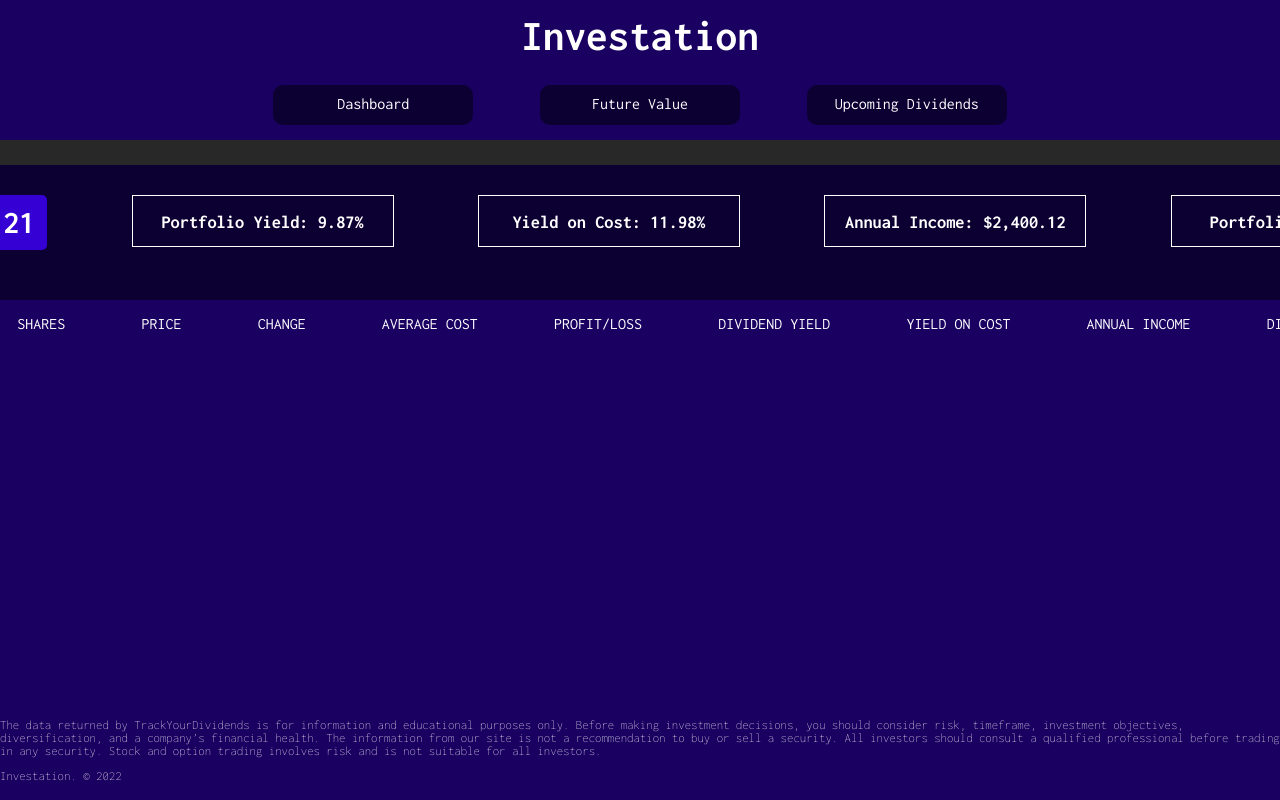
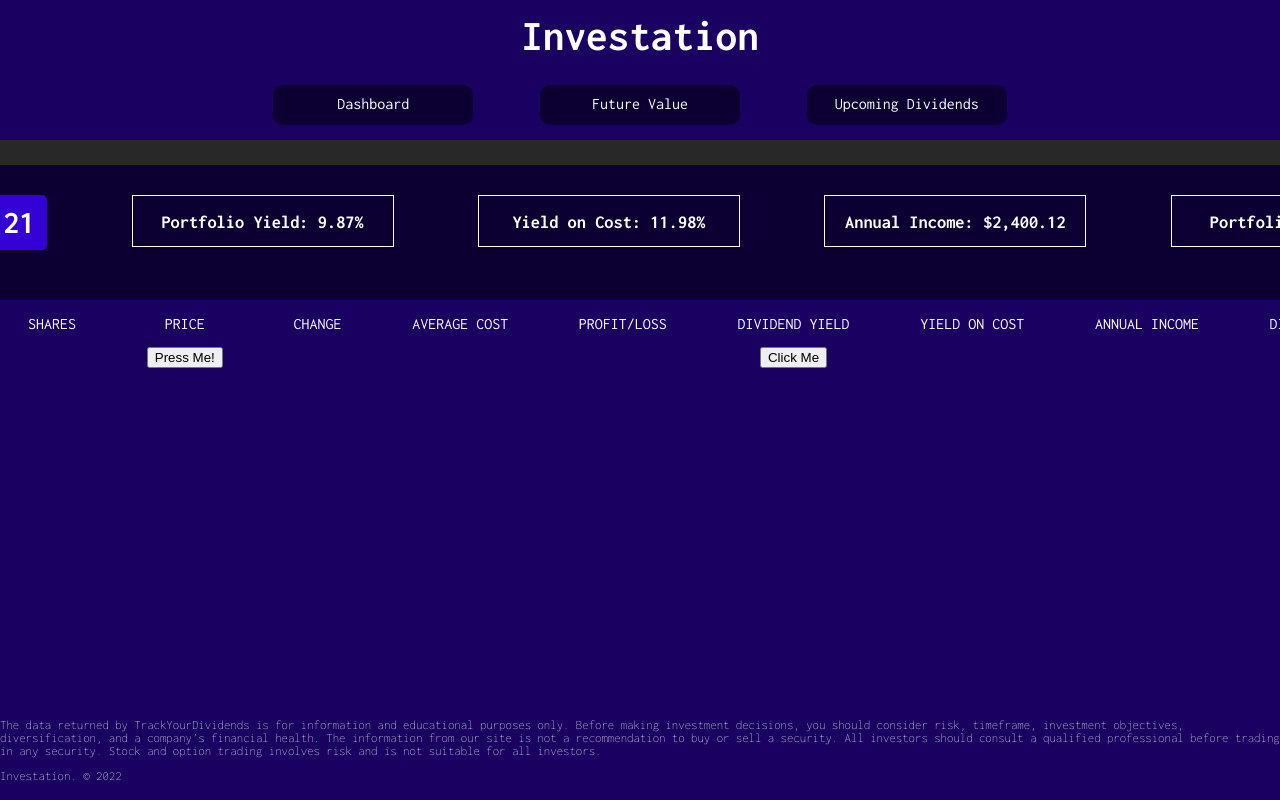
Before and after one commit to parsTroy/dividend-tracker, a React (Create React App) app: page / in a window 1280 px wide. Built offline with nearby package versions, Linux system fonts and the light colour scheme.

Commit message:
API CALLS

```diff
--- a/package.json
+++ b/package.json
@@ -6,6 +6,7 @@
     "@testing-library/jest-dom": "^5.16.5",
     "@testing-library/react": "^13.3.0",
     "@testing-library/user-event": "^13.5.0",
+    "axios": "^0.27.2",
     "node-sass": "^7.0.1",
     "react": "^18.2.0",
     "react-dom": "^18.2.0",
--- a/src/components/Dashboard/Dashboard.jsx
+++ b/src/components/Dashboard/Dashboard.jsx
@@ -1,5 +1,8 @@
 import React from "react";
 import style from './Dashboard.module.css';
+import StockDividend from "./StockDividend/StockDividend";
+import StockPrice from "./StockPrice/StockPrice";
+import StockTicker from "./StockTicker/StockTicker";
 
 const Dashboard = () => {
   return (
@@ -12,34 +15,37 @@
         <div className={style.beta}>Portfolio Beta: {`0.72`}</div>
       </div>
       <div className={style.portfolio}>
-        <div class={style.ticker}>
+        <div className={style.ticker}>
           TICKER
+          <StockTicker />
         </div>
-        <div class={style.shares}>
+        <div className={style.shares}>
           SHARES
         </div>
-        <div class={style.price}>
+        <div className={style.price}>
           PRICE
+          <StockPrice />
         </div>
-        <div class={style.change}>
+        <div className={style.change}>
           CHANGE
         </div>
-        <div class={style.averageCost}>
+        <div className={style.averageCost}>
           AVERAGE COST
         </div>
-        <div class={style.profitLoss}>
+        <div className={style.profitLoss}>
           PROFIT/LOSS
         </div>
-        <div class={style.dividendYied}>
+        <div className={style.dividendYied}>
           DIVIDEND YIELD
+          <StockDividend />
         </div>
-        <div class={style.yOC}>
+        <div className={style.yOC}>
           YIELD ON COST
         </div>
-        <div class={style.aI}>
+        <div className={style.aI}>
           ANNUAL INCOME
         </div>
-        <div class={style.dividendSafey}>
+        <div className={style.dividendSafey}>
           DIVIDEND SAFETY
         </div>
       </div>
--- a/src/components/Dashboard/Dashboard.module.css
+++ b/src/components/Dashboard/Dashboard.module.css
@@ -65,3 +65,9 @@
 .dividendSafey {
     margin-top: 15px;
 }
+
+.button {
+    width: 40px;
+    height: 20px;
+    margin: 2.5px;
+}
--- /dev/null
+++ b/src/components/Dashboard/StockDividend/StockDividend.jsx
@@ -0,0 +1,30 @@
+import React from "react";
+import { useState } from 'react';
+import style from './StockDividend.module.css';
+import Axios from 'axios';
+
+const StockDividend = () => {
+
+  const [dividend, setDividend] = useState('')
+
+  const dividendAmount = () => {
+    Axios.get("https://financialmodelingprep.com/api/v3/historical-price-full/stock_dividend/AAPL?apikey=0b92bda5d2f297a72d359be292be3991").then(
+        (response) => {
+            console.log(response.data.historical[0].dividend) // Dividend Float
+            setDividend(response.data.historical[0].dividend) // Setting Dividend
+        }
+        ).catch(err => {
+          console.log("Request Error")
+      }
+    );
+  };
+
+  return (
+    <div className={style.container}>
+        <button onClick={dividendAmount}>Click Me</button>
+        {dividend && <p>{dividend}</p>}
+    </div>
+  );
+};
+
+export default StockDividend;
--- /dev/null
+++ b/src/components/Dashboard/StockDividend/StockDividend.module.css
@@ -0,0 +1,3 @@
+.container {
+    margin-top: 15px;
+}
--- /dev/null
+++ b/src/components/Dashboard/StockPrice/StockPrice.jsx
@@ -0,0 +1,30 @@
+import React from "react";
+import { useState } from 'react';
+import style from './StockPrice.module.css';
+import Axios from 'axios';
+
+const StockPrice = () => {
+
+    const [price, setPrice] = useState('')
+
+    const getPrice = () => {
+        Axios.get("https://financialmodelingprep.com/api/v3/quote-short/AAPL?apikey=0b92bda5d2f297a72d359be292be3991")
+            .then(
+                (response) => {
+                    console.log(response.data[0].price) // Price
+                    setPrice(response.data[0].price) // Setting the Price
+                }
+            ).catch(err => {
+                console.log("Request Error")
+            });
+    };
+
+    return (
+        <div className={style.container}>
+            <button onClick={getPrice}>Press Me!</button>
+            {price && <p>{price}</p>}
+        </div>
+    );
+};
+
+export default StockPrice;
--- /dev/null
+++ b/src/components/Dashboard/StockPrice/StockPrice.module.css
@@ -0,0 +1,3 @@
+.container {
+    margin-top: 15px;
+}
--- /dev/null
+++ b/src/components/Dashboard/StockTicker/StockTicker.jsx
@@ -0,0 +1,31 @@
+import React from "react";
+import { useState } from 'react';
+import style from './StockTicker.module.css';
+import Axios from 'axios';
+
+const StockTicker = () => {
+
+    const [ticker, setTicker] = useState('')
+
+    const getTicker = () => {
+        Axios.get("https://financialmodelingprep.com/api/v3/historical-price-full/stock_dividend/AAPL?apikey=0b92bda5d2f297a72d359be292be3991").then(
+            (response) => {
+                console.log(response.data.symbol) // Ticker
+                setTicker(response.data.symbol) // Setting the Ticker
+            }
+            ).catch(err => {
+                console.log("Request Error")
+            }
+        );
+    };
+
+
+    return (
+        <div className={style.container}>
+            <button onClick={getTicker}>Click Me</button>
+            {ticker && <p>{ticker}</p>}
+        </div>
+    );
+};
+
+export default StockTicker;
--- /dev/null
+++ b/src/components/Dashboard/StockTicker/StockTicker.module.css
@@ -0,0 +1,3 @@
+.container {
+    margin-top: 15px;
+}
```
Also changed, not shown: src/data.js (+13 -1 lines), 1 other file (tests, documents, lock files or other folders).
